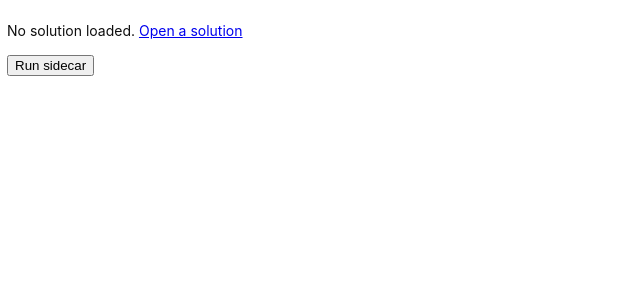
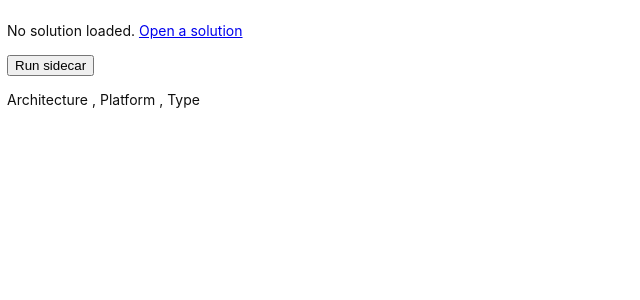
Before and after one commit to mobzystems/depgraph, a React (Vite) app: page / in a window 1280 px wide. Shown: the top 300 px of the page, without its empty margins (0-640 px from the left). Built offline with nearby package versions, Linux system fonts and the light colour scheme.

Commit message:
Added OS info

```diff
--- a/src-tauri/tauri.conf.json
+++ b/src-tauri/tauri.conf.json
@@ -13,6 +13,9 @@
   "tauri": {
     "allowlist": {
       "all": false,
+      "os": {
+        "all": true
+      },
       "dialog": {
         "ask": true,
         "open": true
--- a/src/App.tsx
+++ b/src/App.tsx
@@ -8,6 +8,7 @@ import "./App.scss";
 import { getVersion } from '@tauri-apps/api/app';
 import { Command } from '@tauri-apps/api/shell';
 import classlist from './classlist.ts';
+import { Arch, OsType, Platform, arch as tauriArch, platform as tauriPlatform, type as tauriType} from '@tauri-apps/api/os';
 
 interface Project {
   // These fields are read from the solution file:
@@ -180,9 +181,16 @@ function App() {
   const [lastPath, setLastPath] = useState<string>();
   const [originalTitle, setOriginalTitle] = useState(''); // The original window title
   const [result, setResult] = useState<string>();
+  const [architecture, setArchitecture] = useState<Arch>();
+  const [platform, setPlatform] = useState<Platform>();
+  const [osType, setOsType] = useState<OsType | undefined>();
 
   useEffect(() => {
     async function getCaption() {
+      setArchitecture(await tauriArch());
+      setPlatform(await tauriPlatform());
+      setOsType(await tauriType());
+
       const title = await appWindow.title();
       // console.log("Title: " + title);
       const version = await getVersion();
@@ -305,6 +313,7 @@ function App() {
             <p>No solution loaded. <a href="#" onClick={(e) => { e.preventDefault(); performOpen() }}>Open a solution</a></p>
             <p><button onClick={() => runServices()}>Run sidecar</button></p>
             {result !== undefined && <p>Result: {result}</p>}
+            <p>Architecture <strong>{ architecture }</strong>, Platform <strong>{ platform }</strong>, Type <strong>{ osType }</strong></p>
           </div>
         </>
       }
```
Also changed, not shown: 2 other files (tests, documents, lock files or other folders).
